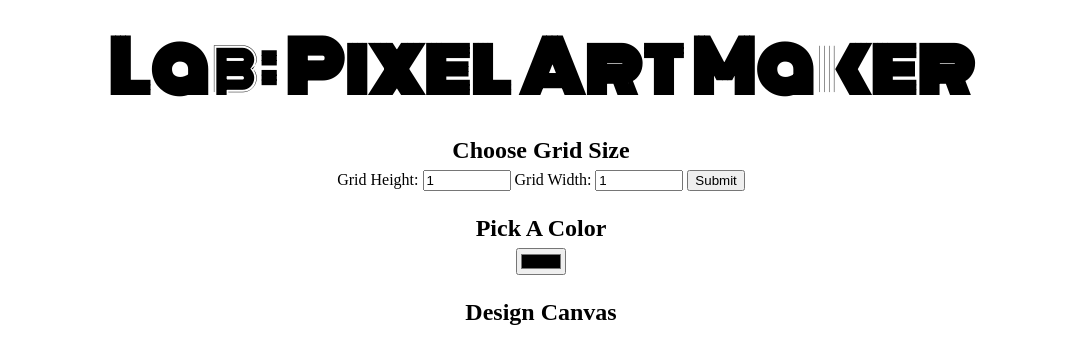
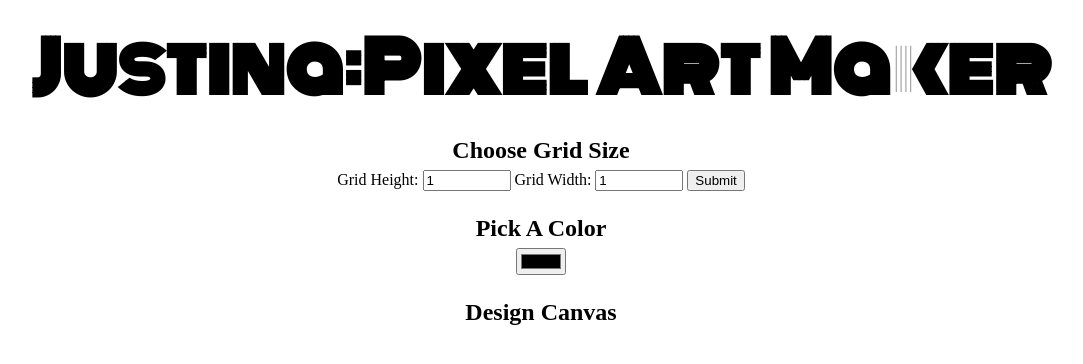
Before and after one commit to JustinaKageni/justinakageni.github.io, a plain HTML site: page index.html in a window 1280 px wide. Shown: the whole page, without its empty margins (99-1182 px from the left). Drawn offline with nearby package versions, Linux system fonts and the light colour scheme.

Commit message:
add that

```diff
--- a/index.html
+++ b/index.html
@@ -6,7 +6,7 @@
     <link rel="stylesheet" href="styles.css">
 </head>
 <body>
-    <h1>Lab: Pixel Art Maker</h1>
+    <h1>Justina:Pixel Art Maker</h1>
 
     <h2>Choose Grid Size</h2>
     <form id="sizePicker">
```
